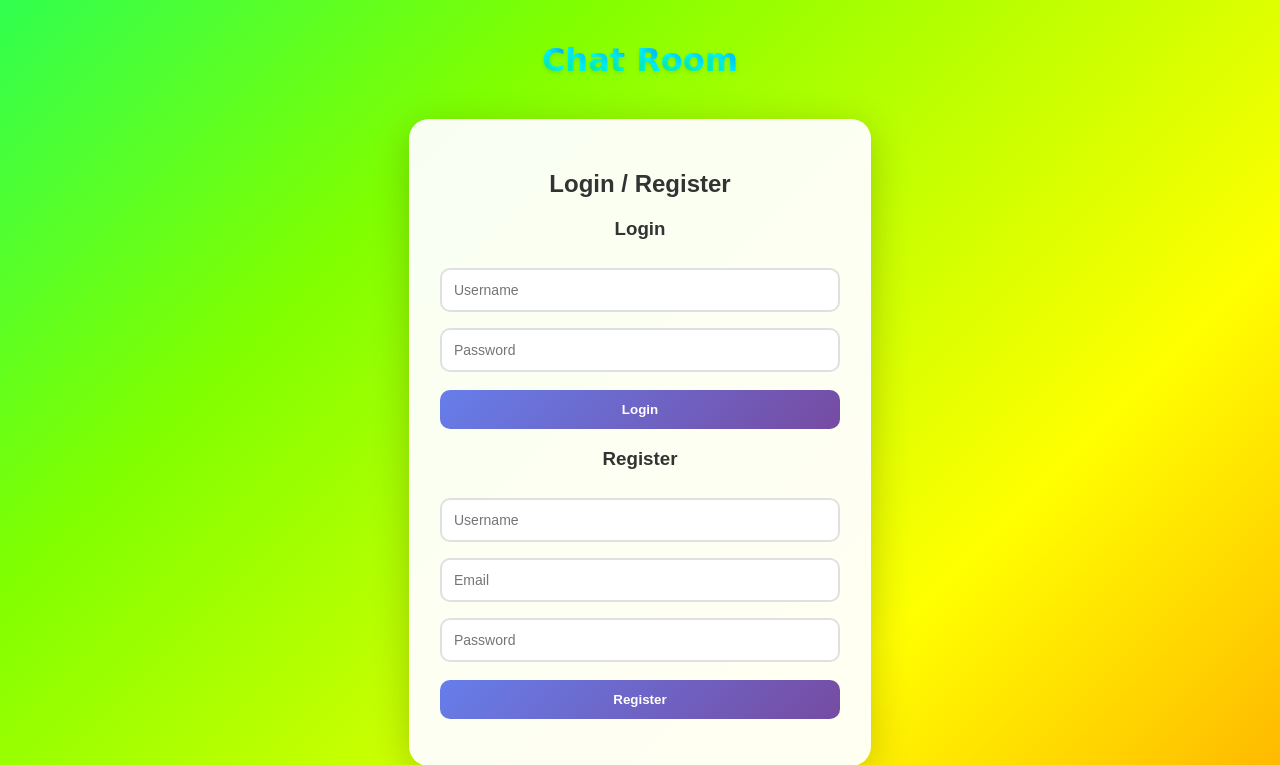
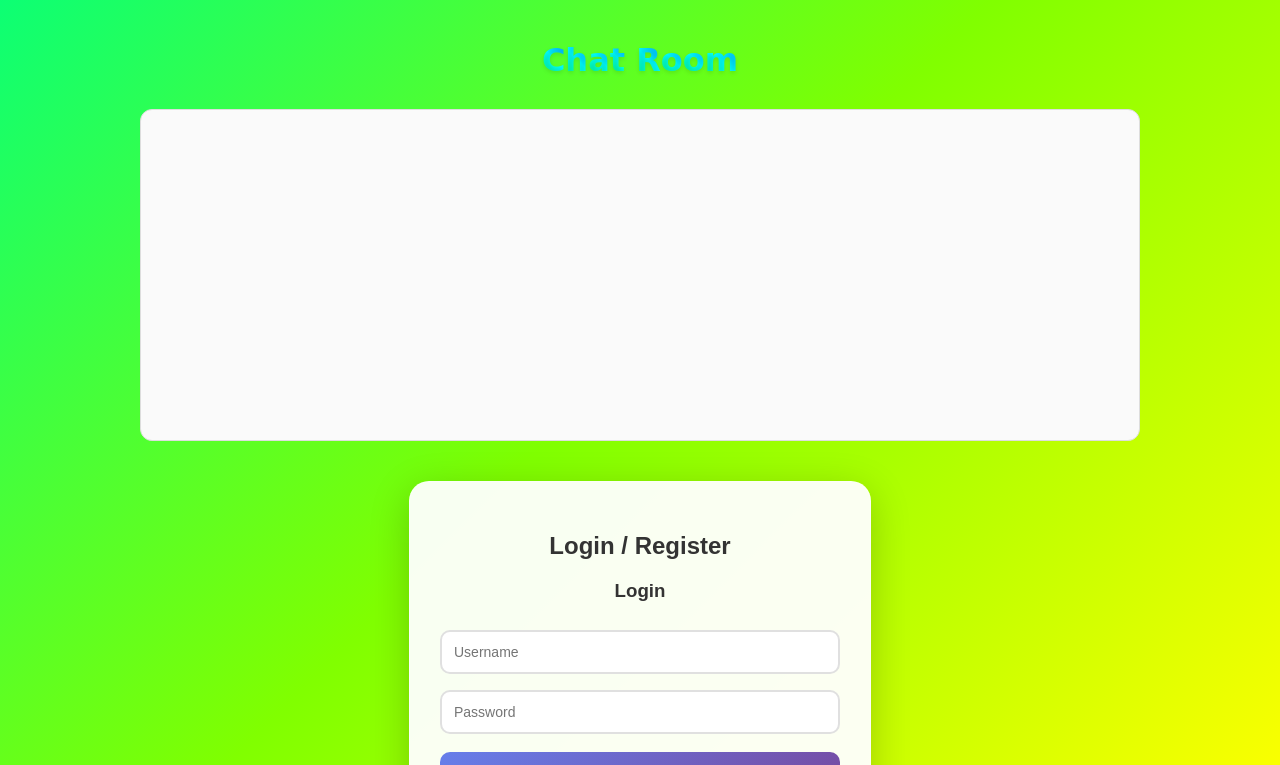
Before and after one commit to Dimon0306/WORLD_CHAT, a FastAPI app: page / in a window 1280 px wide. Shown: the top 765 px of the page. Run offline with FastAPI, Linux system fonts and the light colour scheme; parts of the project's set-up code (start-up, migrations or seed data) failed here and were passed over.

Commit message:
Update index.html

```diff
--- a/templates/index.html
+++ b/templates/index.html
@@ -223,6 +223,17 @@
             text-align: center;
             margin-bottom: 30px;
         }
+
+        #chatMessages {
+            background: #fafafa;
+            border: 1px solid #ddd;
+            border-radius: 12px;
+            padding: 15px;
+            height: 300px;
+            overflow-y: auto;
+            margin-bottom: 15px;
+            scroll-behavior: smooth;
+            }
         .chat-title span {
             display: inline-block;
             background: linear-gradient(45deg,
@@ -296,7 +307,8 @@
     </h1>
 
     <!-- Сообщения (отдельный блок для истории) -->
-    <div id="chatMessages" style="display:none;"></div>
+   <div id="chatMessages"></div>
+
 
     <!-- Авторизация -->
     <div id="auth">
```
